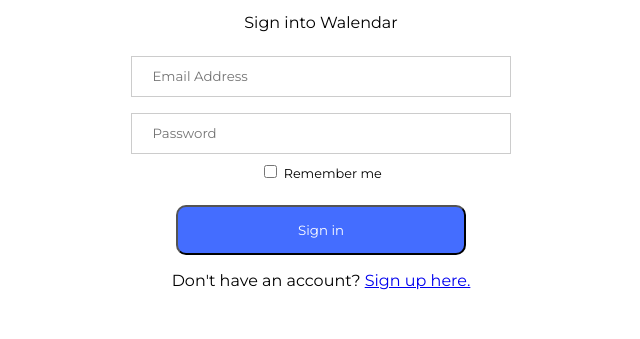
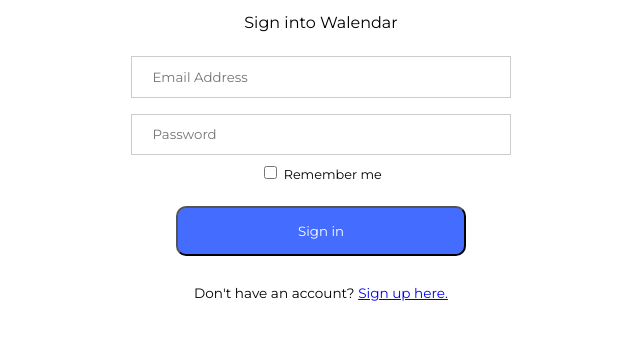
Before and after one commit to WeJamUS/DubHacks2020, a website: page front-end/login.html in a window 1280 px wide. Shown: the part 215-554 px from the top of the page, without its empty margins (319-959 px from the left). Drawn offline with Linux system fonts and the light colour scheme.

Commit message:
login finalized

```diff
--- a/front-end/css/style.css
+++ b/front-end/css/style.css
@@ -17,7 +17,7 @@
 	text-align: center;
 }
 
-input::placeholder {
+input::placeholder, input[type=text] {
 	font-family: 'Montserrat', sans-serif;
   }
 
@@ -42,6 +42,7 @@
 	  color: white;
 	  border-radius: 10px;
 	  outline: none;
+	  margin-bottom: 1rem;
   }
 
 .groupButton {
@@ -77,3 +78,7 @@
 	text-align: center;
 	font-size: 10px;
 }
+
+.donthave {
+	font-size: 85%;
+}
--- a/front-end/login.html
+++ b/front-end/login.html
@@ -27,7 +27,7 @@
             <button class="signin">Sign in</button>
         </a>
 
-        <p>Don't have an account? <a href="home.html">Sign up here.</a></p>
+        <p class="donthave">Don't have an account? <a href="home.html">Sign up here.</a></p>
 
     </div>
 </body>
```
Also changed, not shown: front-end/home.html (+1 -1 lines).
